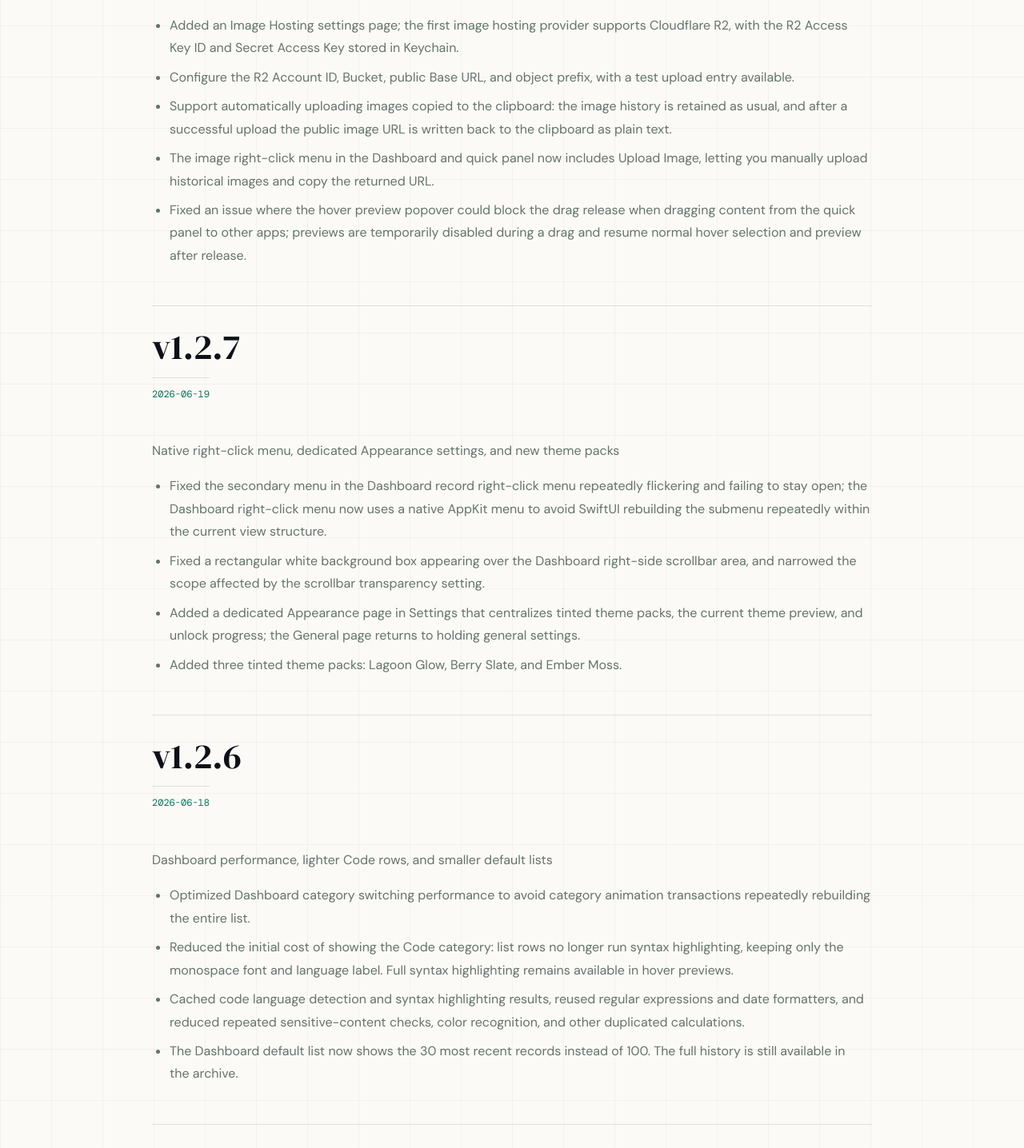
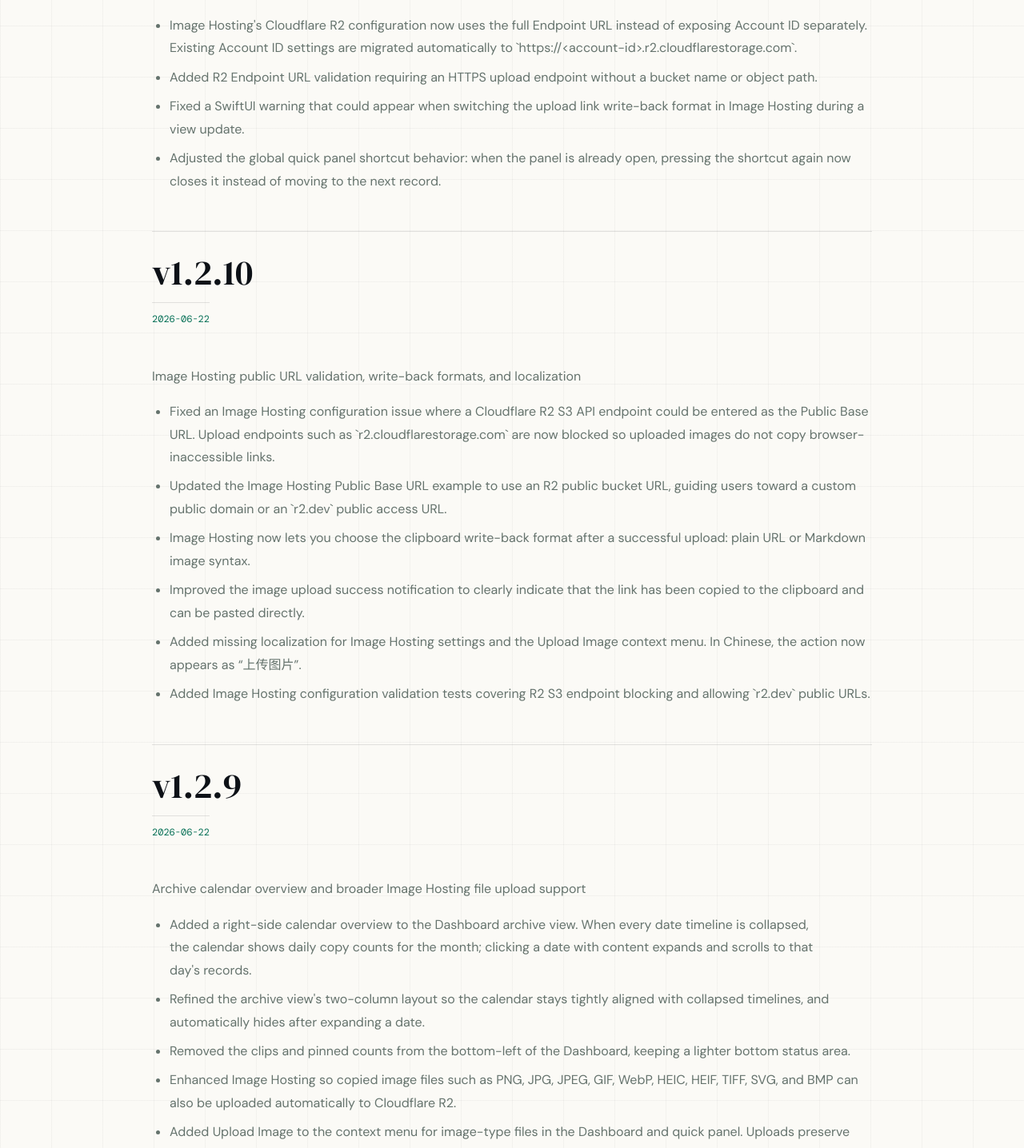
Before and after one commit to 08820048/Clibo_Site, a React (Vite) app: page /releases in a window 1280 px wide. Shown: the part 480-1916 px from the top of the page at 80% size. Built offline with nearby package versions, Linux system fonts and the light colour scheme.

Commit message:
Update release notes to v1.2.11

```diff
--- a/index.html
+++ b/index.html
@@ -58,10 +58,10 @@
             "applicationCategory": "ProductivityApplication",
             "applicationSubCategory": "Clipboard manager",
             "operatingSystem": "macOS 14 or later",
-            "softwareVersion": "1.2.8",
+            "softwareVersion": "1.2.11",
             "description": "Clibo is a native macOS clipboard manager with AI semantic search, one-click Maccy import, rich previews, iCloud sync, and BYOK AI actions. All data stays local. $7.66 one-time, no subscription.",
             "url": "https://clibo.us/",
-            "downloadUrl": "https://releases.clibo.us/Clibo-1.2.8-32.dmg",
+            "downloadUrl": "https://releases.clibo.us/Clibo-1.2.11-35.dmg",
             "image": "https://clibo.us/assets/hero-dashboard.png",
             "screenshot": "https://clibo.us/assets/hero-dashboard.png",
             "publisher": { "@id": "https://clibo.us/#organization" },
--- a/src/components/Hero.jsx
+++ b/src/components/Hero.jsx
@@ -242,7 +242,7 @@
           <div className="hero-actions reveal" style={{ "--delay": "310ms" }}>
             <a
               className="button button-primary"
-              href="https://releases.clibo.us/Clibo-1.2.8-32.dmg"
+              href="https://releases.clibo.us/Clibo-1.2.11-35.dmg"
             >
               <I18nText
                 t={{
--- a/src/components/Pricing.jsx
+++ b/src/components/Pricing.jsx
@@ -227,7 +227,7 @@
               es: "o",
             }}
           />{" "}
-          <a href="https://releases.clibo.us/Clibo-1.2.8-32.dmg">
+          <a href="https://releases.clibo.us/Clibo-1.2.11-35.dmg">
             <I18nText
               t={{
                 en: "try it free",
--- a/src/pages/Releases.jsx
+++ b/src/pages/Releases.jsx
@@ -42,6 +42,96 @@
 }
 
 const RELEASES = [
+  {
+    version: "1.2.11",
+    date: "2026-06-23",
+    title: {
+      en: "Cloudflare R2 Endpoint URL setup and quick panel shortcut toggle",
+      zh: "Cloudflare R2 Endpoint URL 配置与快捷面板快捷键关闭行为",
+    },
+    notes: [
+      {
+        en: "Image Hosting's Cloudflare R2 configuration now uses the full Endpoint URL instead of exposing Account ID separately. Existing Account ID settings are migrated automatically to `https://<account-id>.r2.cloudflarestorage.com`.",
+        zh: "Image Hosting 的 Cloudflare R2 配置改为填写完整 Endpoint URL，不再单独暴露 Account ID；旧版 Account ID 配置会自动迁移为 `https://<account-id>.r2.cloudflarestorage.com`。",
+      },
+      {
+        en: "Added R2 Endpoint URL validation requiring an HTTPS upload endpoint without a bucket name or object path.",
+        zh: "补充 R2 Endpoint URL 配置校验，要求使用 HTTPS 上传端点，且不能包含 bucket 或对象路径。",
+      },
+      {
+        en: "Fixed a SwiftUI warning that could appear when switching the upload link write-back format in Image Hosting during a view update.",
+        zh: "修复 Image Hosting 中切换上传链接写回格式时，SwiftUI 可能提示在视图更新过程中发布状态变更的问题。",
+      },
+      {
+        en: "Adjusted the global quick panel shortcut behavior: when the panel is already open, pressing the shortcut again now closes it instead of moving to the next record.",
+        zh: "调整快捷面板全局快捷键行为：面板已打开时再次按下快捷键会关闭面板，不再切换到下一条记录。",
+      },
+    ],
+  },
+  {
+    version: "1.2.10",
+    date: "2026-06-22",
+    title: {
+      en: "Image Hosting public URL validation, write-back formats, and localization",
+      zh: "Image Hosting 公开链接校验、写回格式与多语言本地化",
+    },
+    notes: [
+      {
+        en: "Fixed an Image Hosting configuration issue where a Cloudflare R2 S3 API endpoint could be entered as the Public Base URL. Upload endpoints such as `r2.cloudflarestorage.com` are now blocked so uploaded images do not copy browser-inaccessible links.",
+        zh: "修复 Image Hosting 配置中可误将 Cloudflare R2 S3 API endpoint 当作 Public Base URL 的问题；现在会明确拦截 `r2.cloudflarestorage.com` 这类上传端点，避免上传成功后复制出无法在浏览器公开访问的图片链接。",
+      },
+      {
+        en: "Updated the Image Hosting Public Base URL example to use an R2 public bucket URL, guiding users toward a custom public domain or an `r2.dev` public access URL.",
+        zh: "Image Hosting 的 Public Base URL 示例改为 R2 public bucket URL 形式，引导用户填写自定义公开域名或 `r2.dev` 公共访问地址。",
+      },
+      {
+        en: "Image Hosting now lets you choose the clipboard write-back format after a successful upload: plain URL or Markdown image syntax.",
+        zh: "Image Hosting 新增上传成功后写回剪贴板的格式选择，支持纯 URL 和 Markdown 图片语法。",
+      },
+      {
+        en: "Improved the image upload success notification to clearly indicate that the link has been copied to the clipboard and can be pasted directly.",
+        zh: "优化图片上传成功通知文案，明确提示链接已复制到剪切板并可直接粘贴使用。",
+      },
+      {
+        en: "Added missing localization for Image Hosting settings and the Upload Image context menu. In Chinese, the action now appears as “上传图片”.",
+        zh: "补齐 Image Hosting 设置项和 Upload Image 右键菜单的多语言本地化，中文环境下显示为“上传图片”。",
+      },
+      {
+        en: "Added Image Hosting configuration validation tests covering R2 S3 endpoint blocking and allowing `r2.dev` public URLs.",
+        zh: "补充 Image Hosting 配置校验测试，覆盖 R2 S3 endpoint 拦截和 `r2.dev` 公开地址放行。",
+      },
+    ],
+  },
+  {
+    version: "1.2.9",
+    date: "2026-06-22",
+    title: {
+      en: "Archive calendar overview and broader Image Hosting file upload support",
+      zh: "归档日历概览与更完整的 Image Hosting 图片文件上传支持",
+    },
+    notes: [
+      {
+        en: "Added a right-side calendar overview to the Dashboard archive view. When every date timeline is collapsed, the calendar shows daily copy counts for the month; clicking a date with content expands and scrolls to that day's records.",
+        zh: "Dashboard 归档视图新增右侧日历概览；当日期时间线全部收起时显示当月每日复制数量，点击有内容的日期会展开对应时间线并定位到该日期记录。",
+      },
+      {
+        en: "Refined the archive view's two-column layout so the calendar stays tightly aligned with collapsed timelines, and automatically hides after expanding a date.",
+        zh: "优化归档视图的左右布局，日历区域与收起态时间线保持紧凑对齐，并在展开日期后自动收起日历。",
+      },
+      {
+        en: "Removed the clips and pinned counts from the bottom-left of the Dashboard, keeping a lighter bottom status area.",
+        zh: "移除 Dashboard 底部左侧的 clips 和 pinned 数量显示，保留更轻量的底部状态区域。",
+      },
+      {
+        en: "Enhanced Image Hosting so copied image files such as PNG, JPG, JPEG, GIF, WebP, HEIC, HEIF, TIFF, SVG, and BMP can also be uploaded automatically to Cloudflare R2.",
+        zh: "增强 Image Hosting：复制 PNG、JPG、JPEG、GIF、WebP、HEIC、HEIF、TIFF、SVG、BMP 等图片文件时，也支持自动上传到 Cloudflare R2。",
+      },
+      {
+        en: "Added Upload Image to the context menu for image-type files in the Dashboard and quick panel. Uploads preserve the original image file data, extension, and MIME Type.",
+        zh: "Dashboard 和快捷面板中，图片类型文件的右键菜单新增 Upload Image；上传时保留原始图片文件数据、扩展名和 MIME Type。",
+      },
+    ],
+  },
   {
     version: "1.2.8",
     date: "2026-06-20",
--- a/src/pages/SeoLanding.jsx
+++ b/src/pages/SeoLanding.jsx
@@ -28,7 +28,7 @@
           <h1>{page.title}</h1>
           <p className="seo-landing-lede">{page.lede}</p>
           <div className="seo-landing-actions">
-            <a className="button button-primary" href="https://releases.clibo.us/Clibo-1.2.8-32.dmg">
+            <a className="button button-primary" href="https://releases.clibo.us/Clibo-1.2.11-35.dmg">
               Download Free Trial
             </a>
             <a
@@ -60,7 +60,7 @@
               <h2>{page.ctaHeading}</h2>
               <p>{page.ctaBody}</p>
               <div className="seo-landing-actions">
-                <a className="button button-primary" href="https://releases.clibo.us/Clibo-1.2.8-32.dmg">
+                <a className="button button-primary" href="https://releases.clibo.us/Clibo-1.2.11-35.dmg">
                   Download Free Trial
                 </a>
                 <Link className="button button-primary button-teal" to="/docs">
--- a/src/pages/Success.jsx
+++ b/src/pages/Success.jsx
@@ -297,7 +297,7 @@
           <div className="success-actions">
             <a
               className="success-primary-action"
-              href="https://releases.clibo.us/Clibo-1.2.8-32.dmg"
+              href="https://releases.clibo.us/Clibo-1.2.11-35.dmg"
             >
               {t("download")}
             </a>
--- a/src/seo/metadata.js
+++ b/src/seo/metadata.js
@@ -61,7 +61,7 @@
   "/releases": {
     title: "Release Notes - Clibo",
     description:
-      "See the latest Clibo 1.2.8 release notes, product changes, feature updates, fixes, and localization improvements.",
+      "See the latest Clibo 1.2.11 release notes, product changes, feature updates, fixes, and localization improvements.",
     path: "/releases",
     type: "article",
     image: DEFAULT_IMAGE,
@@ -185,10 +185,10 @@
       applicationCategory: "ProductivityApplication",
       applicationSubCategory: "Clipboard manager",
       operatingSystem: "macOS 14 or later",
-      softwareVersion: "1.2.8",
+      softwareVersion: "1.2.11",
       description: seo.description,
       url: `${SITE_URL}/`,
-      downloadUrl: "https://releases.clibo.us/Clibo-1.2.8-32.dmg",
+      downloadUrl: "https://releases.clibo.us/Clibo-1.2.11-35.dmg",
       image: DEFAULT_IMAGE,
       screenshot: DEFAULT_IMAGE,
       publisher: {
```
Also changed, not shown: scripts/generate-seo-pages.mjs (+27 -3 lines), 1 other file (tests, documents, lock files or other folders).
